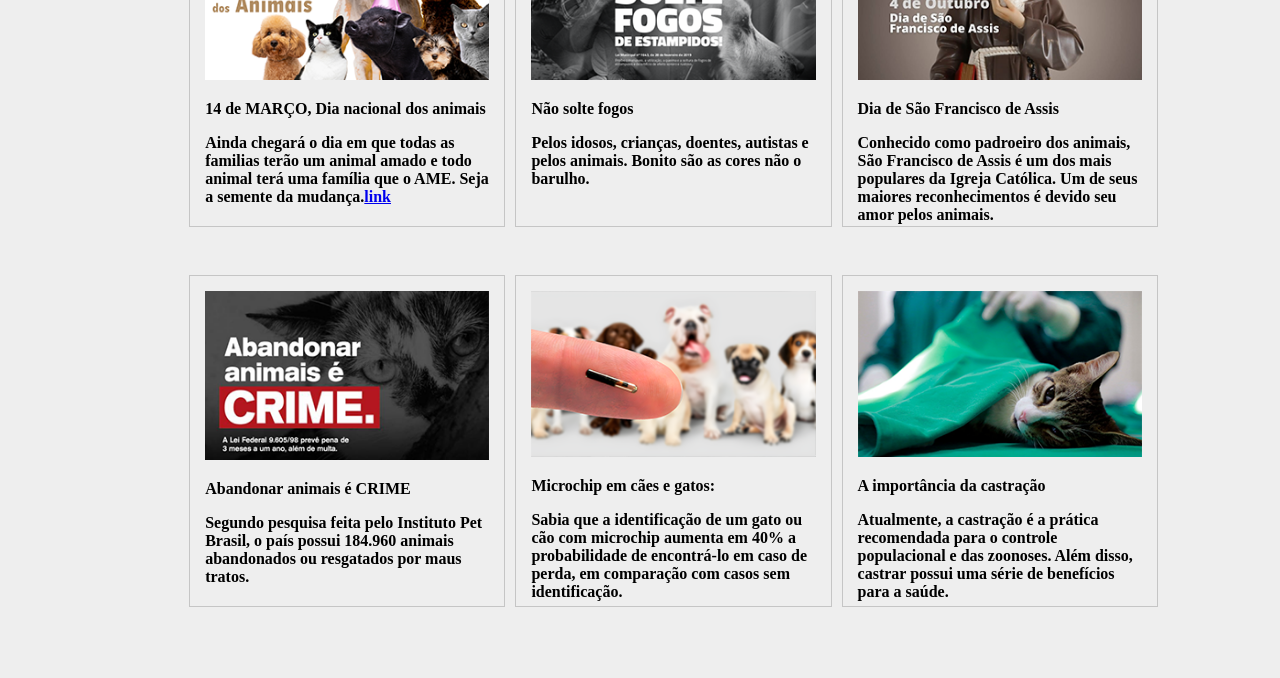
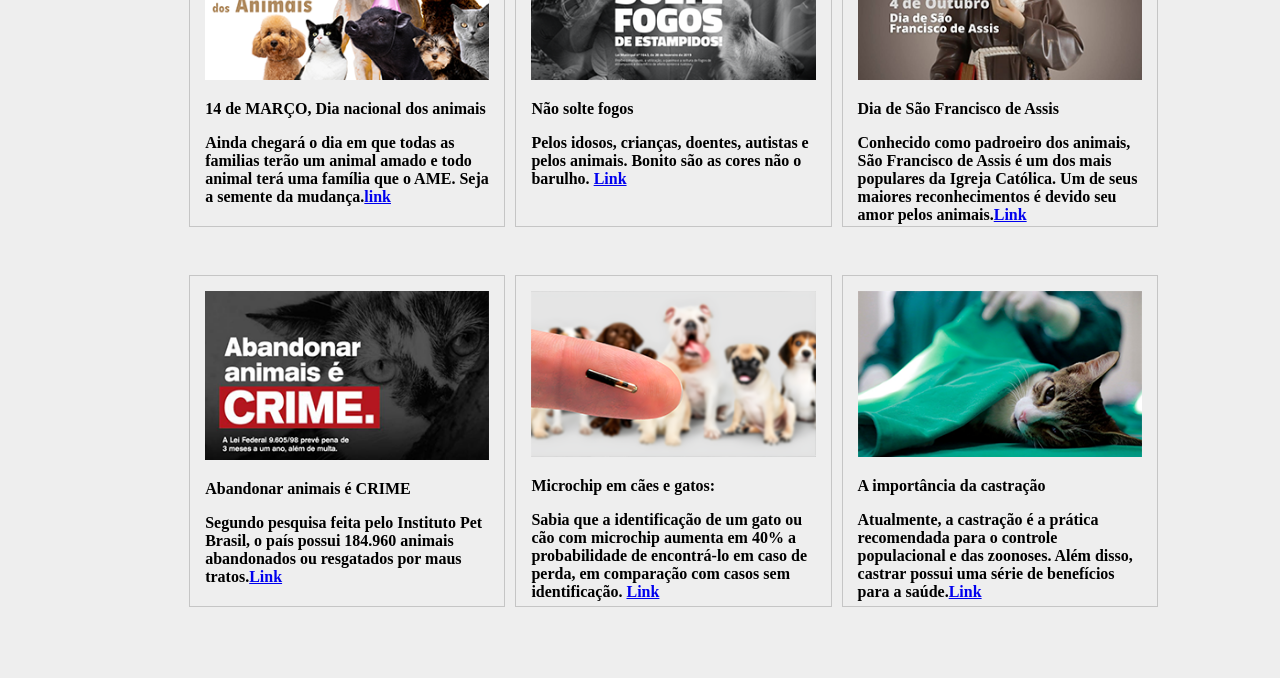
Before and after one commit to davidssoneilers/uningapiescIII, a plain HTML site: page index.html in a window 1280 px wide. Shown: the part 1240-1918 px from the top of the page. Drawn offline with Linux system fonts and the light colour scheme.

Commit message:
Update index.html
adicionando links

```diff
--- a/index.html
+++ b/index.html
@@ -108,13 +108,13 @@
                 <img src="./img/imagem2.png">
                 <p><b>Não solte fogos</b></p>
                 <p>Pelos idosos, crianças, doentes, autistas e pelos animais.
-                          Bonito são as cores não o barulho.
+                          Bonito são as cores não o barulho. <a href="https://vet.ufmg.br/clipping/fogos-de-artificio-tambem-prejudicam-pessoas-com-autismo-marcos-mion-faz-apelo/">Link</a>
                 </p>
             </div>
             <div class="col-3 bloco-texto bloco-imagem">
                 <img src="./img/imagem3.png">
                 <p><b>Dia de São Francisco de Assis</b></p>
-                <p>Conhecido como padroeiro dos animais, São Francisco de Assis é um dos mais populares da Igreja Católica. Um de seus maiores reconhecimentos é devido seu amor pelos animais.
+                <p>Conhecido como padroeiro dos animais, São Francisco de Assis é um dos mais populares da Igreja Católica. Um de seus maiores reconhecimentos é devido seu amor pelos animais.<a href="https://sindesp.org.br/dia-de-sao-fracisco-de-assis/">Link</a>
                 </p>
             </div>
         </div>
@@ -122,20 +122,20 @@
             <div class="col-3 bloco-texto bloco-imagem">
                 <img src="./img/imagem4.png">
                 <p><b>Abandonar animais é CRIME</b></p>
-                <p>Segundo pesquisa feita pelo Instituto Pet Brasil, o país possui 184.960 animais abandonados ou resgatados por maus tratos.
+                <p>Segundo pesquisa feita pelo Instituto Pet Brasil, o país possui 184.960 animais abandonados ou resgatados por maus tratos.<a href="https://institutopetbrasil.com/fique-por-dentro/numero-de-animais-de-estimacao-em-situacao-de-vulnerabilidade-mais-do-que-dobra-em-dois-anos-aponta-pesquisa-do-ipb/">Link</a>
                 </p>
             </div>
             <div class="col-3 bloco-texto bloco-imagem">
                 <img src="./img/imagem5.png">
                 <p><b>Microchip em cães e gatos:</b></p>
-                <p>Sabia que a identificação de um gato ou cão com microchip aumenta em 40% a probabilidade de encontrá-lo em caso de perda, em comparação com casos sem identificação.
+                <p>Sabia que a identificação de um gato ou cão com microchip aumenta em 40% a probabilidade de encontrá-lo em caso de perda, em comparação com casos sem identificação. <a href="https://www.cvsf.com.br/entenda-o-que-e-e-como-funciona-o-microchip-de-identificacao-animal/">Link</a>
                 </p>
             </div>
             <div class="col-3 bloco-texto bloco-imagem">
                 <img src="./img/imagem6.png">
                 <p><b>A importância da castração </b></p>
                 <p>Atualmente, a castração é a prática recomendada para o controle populacional e das zoonoses.
-                    Além disso, castrar possui uma série de benefícios para a saúde.
+                    Além disso, castrar possui uma série de benefícios para a saúde.<a href="https://franciscobeltrao.pr.gov.br/meio-ambiente/centro-de-zoonoses-mantem-bom-ritmo-de-castracoes/#:~:text=A%20castra%C3%A7%C3%A3o%20%C3%A9%20a%20pr%C3%A1tica,c%C3%A2ncer%20de%20mama%20nas%20f%C3%AAmeas.">Link</a>
                 </p>
             </div>
         </div>
```
